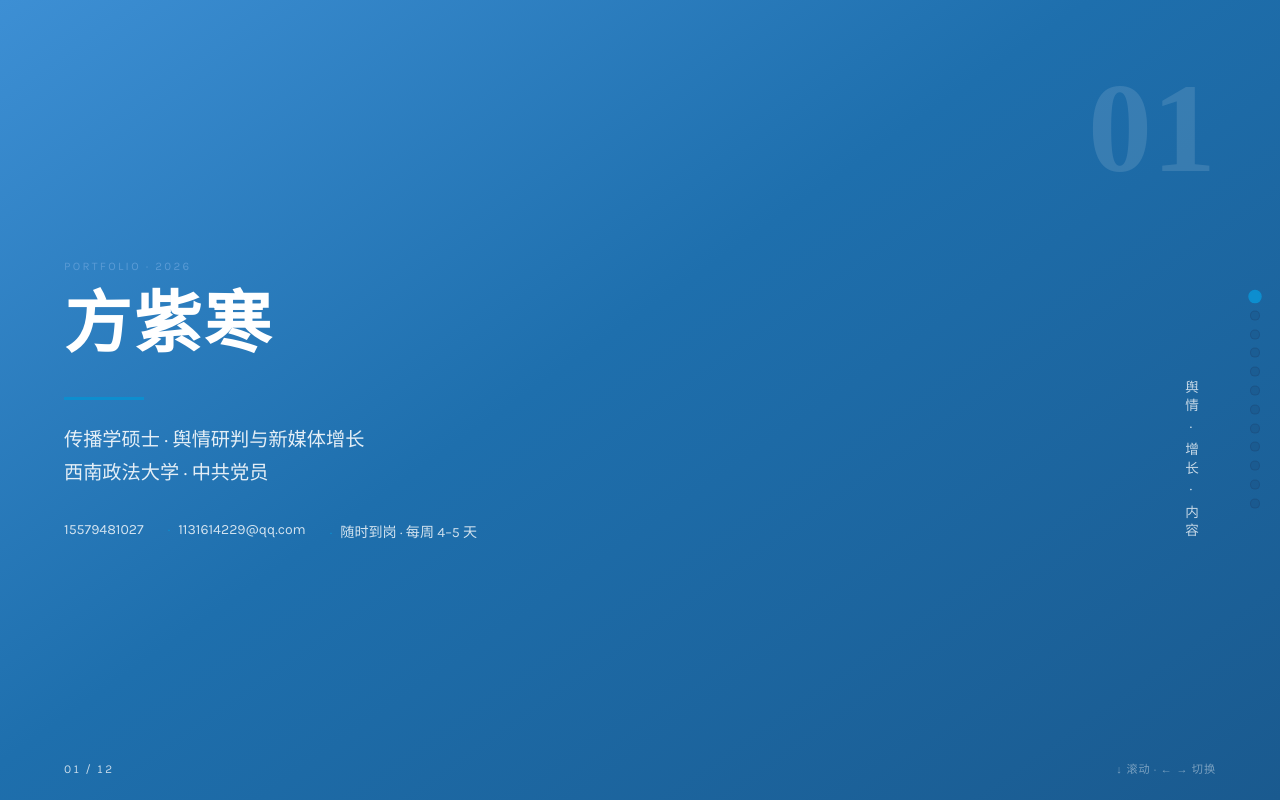
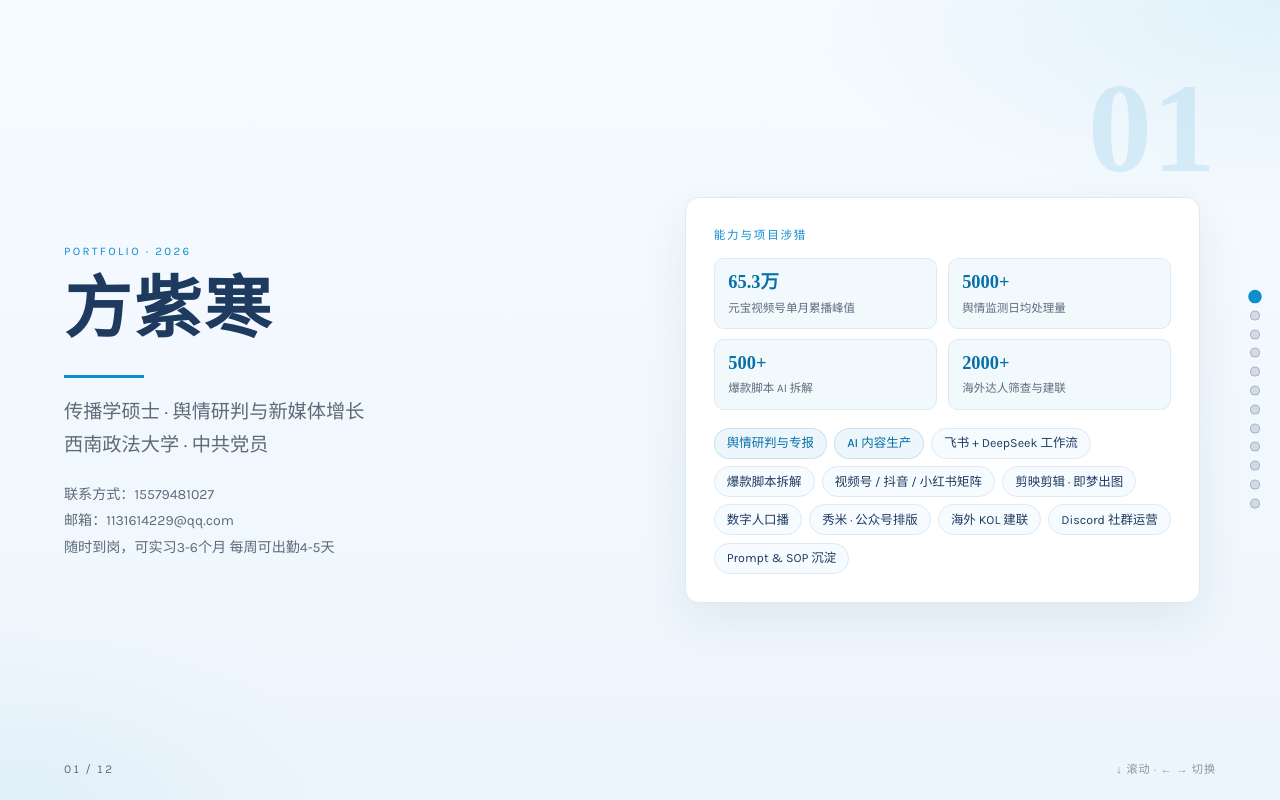
Before and after one commit to fang720086-dotcom/project-collection, a plain HTML site: page index.html in a window 1280 px wide. Shown: the top 800 px of the page. Drawn offline with Linux system fonts and the light colour scheme.

Commit message:
Refresh portfolio cover slide and copy updates.
Redesign the opening slide with metrics panel and skill chips, and tighten section captions across project pages.

Co-authored-by: Cursor <cursoragent@cursor.com>

```diff
--- a/index.html
+++ b/index.html
@@ -270,6 +270,128 @@
       color: #fff;
     }
 
+    /* Cover — 与内页同色系浅蓝底 */
+    .slide--cover {
+      background:
+        radial-gradient(ellipse 68% 48% at 100% 0%, rgba(13, 142, 207, 0.09) 0%, transparent 56%),
+        radial-gradient(ellipse 52% 42% at 0% 100%, rgba(13, 142, 207, 0.06) 0%, transparent 52%),
+        linear-gradient(180deg, var(--bg-soft) 0%, var(--bg-mist) 100%);
+      color: var(--ink);
+      overflow: hidden;
+    }
+
+    .slide--cover .deco-num {
+      color: var(--accent-soft);
+    }
+
+    .slide--cover .eyebrow {
+      color: var(--accent);
+    }
+
+    .slide--cover .hero-line {
+      background: var(--accent);
+      margin: 1.5rem 0 1.15rem;
+    }
+
+    .slide--cover .subtitle {
+      color: var(--muted);
+      margin-top: 0;
+    }
+
+    .slide--cover .meta-row {
+      display: flex;
+      flex-direction: column;
+      align-items: flex-start;
+      gap: 0.4rem;
+      color: var(--muted);
+      margin-top: 1.35rem;
+    }
+
+    .slide--cover .meta-row span::before {
+      content: none;
+      margin: 0;
+    }
+
+    .cover-layout {
+      display: grid;
+      grid-template-columns: minmax(0, 1.05fr) minmax(280px, 0.95fr);
+      gap: clamp(1.75rem, 4vw, 3.5rem);
+      align-items: center;
+    }
+
+    .cover-panel {
+      background: var(--paper);
+      border: 1px solid var(--paper-dim);
+      border-radius: var(--radius);
+      padding: clamp(1.25rem, 2.5vw, 1.75rem);
+      box-shadow: var(--shadow);
+    }
+
+    .cover-panel__title {
+      font-size: 0.72rem;
+      letter-spacing: 0.16em;
+      text-transform: uppercase;
+      color: var(--accent);
+      margin-bottom: 1rem;
+    }
+
+    .cover-metrics {
+      display: grid;
+      grid-template-columns: repeat(2, minmax(0, 1fr));
+      gap: 0.65rem;
+      margin-bottom: 1.15rem;
+    }
+
+    .cover-metric {
+      padding: 0.75rem 0.85rem;
+      background: rgba(13, 142, 207, 0.05);
+      border: 1px solid var(--paper-dim);
+      border-radius: 10px;
+    }
+
+    .cover-metric strong {
+      display: block;
+      font-family: "Noto Serif SC", serif;
+      font-size: 1.15rem;
+      color: var(--accent-deep);
+      margin-bottom: 0.2rem;
+      line-height: 1.2;
+    }
+
+    .cover-metric span {
+      font-size: 0.72rem;
+      line-height: 1.4;
+      color: var(--muted);
+    }
+
+    .cover-chips {
+      display: flex;
+      flex-wrap: wrap;
+      gap: 0.45rem;
+    }
+
+    .cover-chip {
+      font-size: 0.78rem;
+      padding: 0.4rem 0.75rem;
+      border-radius: 999px;
+      border: 1px solid var(--paper-dim);
+      background: var(--bg-soft);
+      color: var(--ink);
+      line-height: 1.3;
+    }
+
+    .cover-chip--accent {
+      background: rgba(13, 142, 207, 0.08);
+      border-color: rgba(13, 142, 207, 0.18);
+      color: var(--accent-deep);
+      font-weight: 500;
+    }
+
+    @media (max-width: 860px) {
+      .cover-layout { grid-template-columns: 1fr; }
+      .cover-metrics { grid-template-columns: repeat(2, minmax(0, 1fr)); }
+    }
+
     .slide--light {
       background: var(--bg-soft);
     }
@@ -1984,14 +2106,14 @@
     <a href="#s12">12</a>
   </nav>
 
-  <div class="slide-counter light" id="counter">01 / 12</div>
-  <p class="hint light" id="hint">↓ 滚动 · ← → 切换</p>
+  <div class="slide-counter" id="counter">01 / 12</div>
+  <p class="hint" id="hint">↓ 滚动 · ← → 切换</p>
 
   <!-- 01 Cover -->
-  <section class="slide slide--hero" id="s1" data-index="1">
+  <section class="slide slide--cover" id="s1" data-index="1">
     <span class="deco-num">01</span>
-    <div class="slide-inner hero-grid">
-      <div>
+    <div class="slide-inner cover-layout">
+      <div class="cover-main">
         <p class="eyebrow animate">Portfolio · 2026</p>
         <h1 class="animate d1">方紫寒</h1>
         <div class="hero-line animate d2"></div>
@@ -2000,12 +2122,45 @@
           西南政法大学 · 中共党员
         </p>
         <div class="meta-row animate d3">
-          <span>15579481027</span>
-          <span>1131614229@qq.com</span>
-          <span>随时到岗 · 每周 4–5 天</span>
+          <span>联系方式：15579481027</span>
+          <span>邮箱：1131614229@qq.com</span>
+          <span>随时到岗，可实习3-6个月 每周可出勤4-5天</span>
         </div>
       </div>
-      <p class="hero-tag animate d3">舆情 · 增长 · 内容</p>
+      <aside class="cover-panel animate d3">
+        <p class="cover-panel__title">能力与项目涉猎</p>
+        <div class="cover-metrics">
+          <div class="cover-metric">
+            <strong>65.3万</strong>
+            <span>元宝视频号单月累播峰值</span>
+          </div>
+          <div class="cover-metric">
+            <strong>5000+</strong>
+            <span>舆情监测日均处理量</span>
+          </div>
+          <div class="cover-metric">
+            <strong>500+</strong>
+            <span>爆款脚本 AI 拆解</span>
+          </div>
+          <div class="cover-metric">
+            <strong>2000+</strong>
+            <span>海外达人筛查与建联</span>
+          </div>
+        </div>
+        <div class="cover-chips">
+          <span class="cover-chip cover-chip--accent">舆情研判与专报</span>
+          <span class="cover-chip cover-chip--accent">AI 内容生产</span>
+          <span class="cover-chip">飞书 + DeepSeek 工作流</span>
+          <span class="cover-chip">爆款脚本拆解</span>
+          <span class="cover-chip">视频号 / 抖音 / 小红书矩阵</span>
+          <span class="cover-chip">剪映剪辑 · 即梦出图</span>
+          <span class="cover-chip">数字人口播</span>
+          <span class="cover-chip">秀米 · 公众号排版</span>
+          <span class="cover-chip">海外 KOL 建联</span>
+          <span class="cover-chip">Discord 社群运营</span>
+          <span class="cover-chip">Prompt &amp; SOP 沉淀</span>
+        </div>
+      </aside>
     </div>
   </section>
 
@@ -2054,7 +2209,6 @@
 
       <div class="spring-stats animate d2">
         <span><strong>500+</strong> 爆款脚本拆解</span>
-        <span><strong>80%+</strong> 成稿结构相似度</span>
         <span><strong>批量</strong> 链接入库自动提取</span>
         <span><strong>SOP</strong> Prompt 沉淀复用</span>
       </div>
@@ -2113,8 +2267,7 @@
         <section class="ai-part">
           <p class="ai-part__title">Part 3 · AI 数字人口播视频</p>
           <p class="ai-part__note">
-            基于拆解后的热点脚本，用<strong>数字人形象 + 口播</strong>快速产出资讯短视频；
-            配合剪映「图文成片 / 智能包装」，把文案、封面、口播串成<strong>可日更的成片流水线</strong>。
+            基于拆解后的热点脚本，用<strong>数字人形象 + 口播</strong>快速产出资讯短视频。
           </p>
           <div class="ai-gallery ai-gallery--video-full">
             <figure class="spring-fig">
@@ -2235,7 +2388,7 @@
             <div class="spring-fig__img-wrap">
               <img src="assets/yuanbao-spring/spring-dashboard-315k.png" alt="视频号近30天数据" loading="lazy" />
             </div>
-            <figcaption class="spring-fig__cap">近30天播放 31.5万 · 活动期流量陡增（+185万%）</figcaption>
+            <figcaption class="spring-fig__cap">近30天播放 31.5万</figcaption>
           </figure>
           <figure class="spring-fig spring-fig--4">
             <span class="spring-fig__tag">图4 · 爆款单条</span>
@@ -2318,7 +2471,7 @@
 
         <section class="milktea-part milktea-part--pass">
           <h3 class="milktea-part__title">路人互动</h3>
-          <p class="milktea-part__note">跟评引发路人二次 @元宝 · 运营记录要求截取跟帖截图 · 每三张为一组</p>
+          <p class="milktea-part__note">跟评引发路人二次 @元宝</p>
           <div class="milktea-gallery milktea-gallery--pass" aria-label="路人互动截图">
             <div class="milktea-pass-stack">
               <div class="milktea-pass-stack__imgs">
@@ -2409,7 +2562,7 @@
         </section>
 
         <section class="xhs-part">
-          <p class="xhs-part__title">矩阵账号 · 赛马机制（互动 / 情绪 / 干货 三模型）</p>
+          <p class="xhs-part__title">矩阵账号（互动 / 情绪 / 干货 三模型）</p>
           <p class="xhs-part__note">
             文档要点：摒弃硬广思维，主导搭建跨垂类矩阵（泛娱乐/热点锐评/科技资讯等），用 AI 提效跑通 SOP；
             通过<strong>“给情绪、给干货、给舞台（互动）”</strong>三板斧，将偶然爆款变成高概率产出。
```
